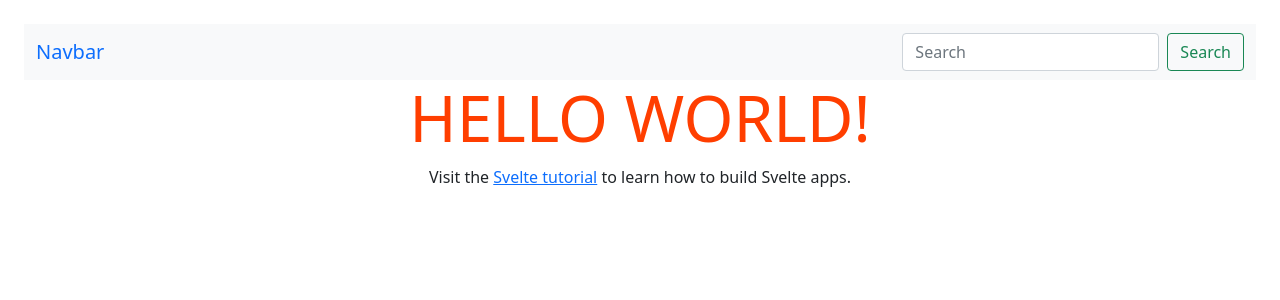
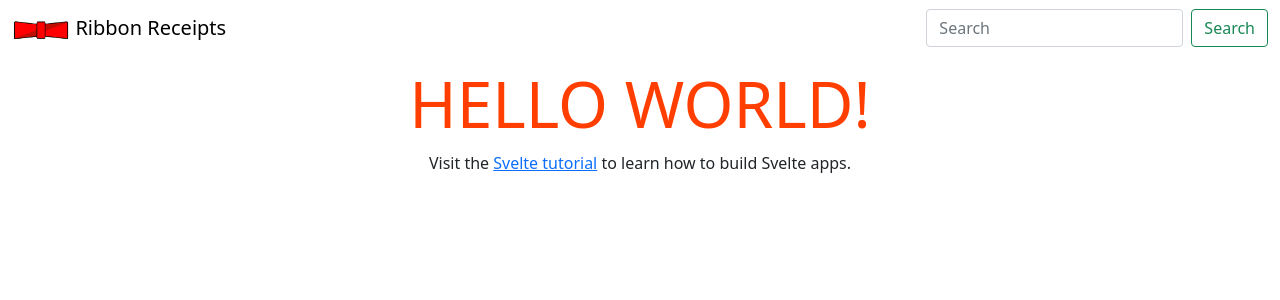
Before and after one commit to jeremyqzt/ribbon-static, a Svelte app: page / in a window 1280 px wide. Shown: the top 300 px of the page. Built offline with nearby package versions, Linux system fonts and the light colour scheme.

Commit message:
starting header

```diff
--- a/public/index.html
+++ b/public/index.html
@@ -15,6 +15,6 @@
 	<script defer src="https://cdn.jsdelivr.net/npm/bootstrap@5.0.2/dist/js/bootstrap.bundle.min.js" integrity="sha384-MrcW6ZMFYlzcLA8Nl+NtUVF0sA7MsXsP1UyJoMp4YLEuNSfAP+JcXn/tWtIaxVXM" crossorigin="anonymous"></script>
 </head>
 
-<body>
+<body style="padding-top:50px;">
 </body>
 </html>
--- a/src/components/Header.svelte
+++ b/src/components/Header.svelte
@@ -1,9 +1,25 @@
-<nav class="navbar bg-light">
-  <div class="container-fluid">
-    <a class="navbar-brand" href="https://ribbonreceipts.com">Navbar</a>
-    <form class="d-flex" role="search">
-      <input class="form-control me-2" type="search" placeholder="Search" aria-label="Search">
-      <button class="btn btn-outline-success" type="submit">Search</button>
-    </form>
-  </div>
+<nav class="navbar fixed-top">
+    <div class="container-fluid">
+        <a class="navbar-brand no-link" href="ribbonreceipts.com">
+            <img src="assets/logo.png" alt="" height="24" />
+            Ribbon Receipts
+        </a>
+        <form class="d-flex" role="search">
+            <input
+                class="form-control me-2"
+                type="search"
+                placeholder="Search"
+                aria-label="Search"
+            />
+            <button class="btn btn-outline-success" type="submit">Search</button
+            >
+        </form>
+    </div>
 </nav>
+
+<style>
+    .no-link {
+        color: black;
+    }
+
+</style>
--- a/src/pages/HomePage.svelte
+++ b/src/pages/HomePage.svelte
@@ -3,7 +3,10 @@
 
 </script>
 <main>
-    <Header />
+    <div class="container">
+        <Header />
+    </div>
+
 </main>
 <style>
 </style>
```
Also changed, not shown: public/assets/logo.png (added).
